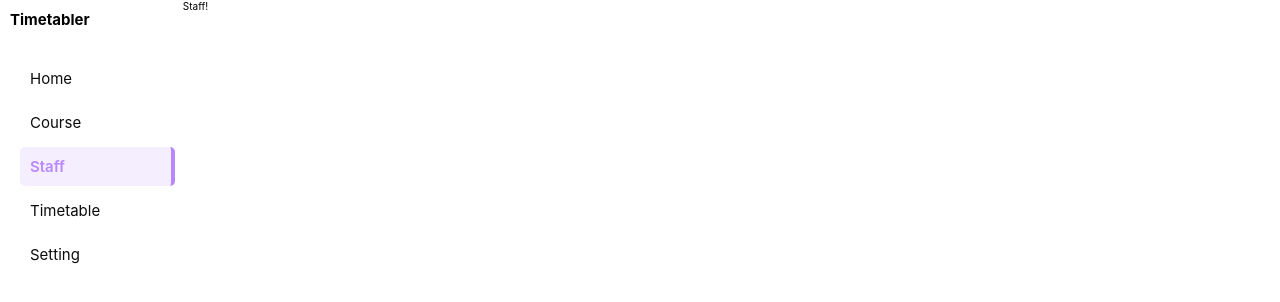
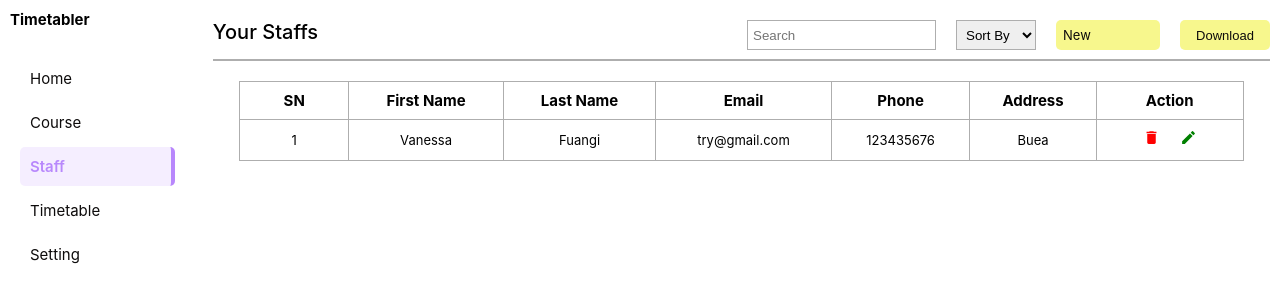
Before and after one commit to Fuangi/timetable-generator, a React (Create React App) app: page /staff/new in a window 1280 px wide. Shown: the top 302 px of the page. Built offline with nearby package versions, Linux system fonts and the light colour scheme.

Commit message:
Made a reusable page header component in a utility folder

```diff
--- a/src/components/course/CourseHeader.jsx
+++ /dev/null
@@ -1,23 +0,0 @@
-import { Link } from "react-router-dom";
-
-function CourseHeader() {
-  return (
-    <div className="course-header">
-      <h2>Your Courses</h2>
-      <div className="course-header-actions">
-        <input type="search" placeholder="Search" />
-        <select name="sort" id="sort">
-          <option value="">Sort by</option>
-          <option value="">Name</option>
-          <option value="">Level by</option>
-          <option value="">Specialty</option>
-          <option value="">Semester</option>
-        </select>
-        <Link to="/course/new">New</Link>
-        <button>Download</button>
-      </div>
-    </div>
-  );
-}
-
-export default CourseHeader;
--- a/src/components/staff/StaffTable.jsx
+++ b/src/components/staff/StaffTable.jsx
@@ -1,3 +1,5 @@
+import { MdDelete, MdEdit } from "react-icons/md";
+
 function StaffTable() {
   return (
     <table className="course-table">
@@ -20,34 +22,14 @@ function StaffTable() {
           <td>try@gmail.com</td>
           <td>123435676</td>
           <td>Buea</td>
-          <td>Delete, update</td>
-        </tr>
-        <tr>
-          <td>1</td>
-          <td>Vanessa</td>
-          <td>Fuangi</td>
-          <td>try@gmail.com</td>
-          <td>123435676</td>
-          <td>Buea</td>
-          <td>Delete, update</td>
-        </tr>
-        <tr>
-          <td>1</td>
-          <td>Vanessa</td>
-          <td>Fuangi</td>
-          <td>try@gmail.com</td>
-          <td>123435676</td>
-          <td>Buea</td>
-          <td>Delete, update</td>
-        </tr>
-        <tr>
-          <td>1</td>
-          <td>Vanessa</td>
-          <td>Fuangi</td>
-          <td>try@gmail.com</td>
-          <td>123435676</td>
-          <td>Buea</td>
-          <td>Delete, update</td>
+          <td>
+            <button className="delete">
+              <MdDelete />
+            </button>
+            <button className="update">
+              <MdEdit />
+            </button>
+          </td>
         </tr>
       </tbody>
     </table>
--- /dev/null
+++ b/src/components/utils/PageHeader.jsx
@@ -0,0 +1,22 @@
+import { Link } from "react-router-dom";
+
+function PageHeader({ pageName, sortBy }) {
+  return (
+    <div className="page-header">
+      <h2>Your {pageName}</h2>
+      <div className="page-header-actions">
+        <input type="search" placeholder="Search" />
+        <select name="sort" id="sort">
+          <option value="">Sort By</option>
+          {sortBy.map((val) => (
+            <option value={val}>{val}</option>
+          ))}
+        </select>
+        <Link to="/staff/new">New</Link>
+        <button>Download</button>
+      </div>
+    </div>
+  );
+}
+
+export default PageHeader;
--- a/src/routes/staff.routes.js
+++ b/src/routes/staff.routes.js
@@ -1,11 +1,13 @@
 import { Route, Routes } from "react-router-dom";
 import { Staff } from "../screens";
+import StaffTable from "../components/staff/StaffTable";
 
 function StaffRouter() {
   return (
     <Routes>
       <Route path="/staff" element={<Staff />}>
-        <Route path="new" element={<p>New Staff</p>} />
+        <Route index element={<StaffTable />} />
+        <Route path="new" element={<StaffTable />} />
         <Route path="view/:id" element={<p>View Staff</p>} />
         <Route path="update/:id" element={<p>Update Staff</p>} />
         <Route path="delete/:id" element={<p>Delete Staff</p>} />
--- a/src/sass/course.scss
+++ b/src/sass/course.scss
@@ -1,42 +1,4 @@
 @use "./variables" as *;
-
-// THE COURSE HEADER
-.course-header {
-  display: flex;
-  justify-content: space-between;
-  border-bottom: 2px solid $color-grey;
-  padding-bottom: 0.9rem;
-
-  & h2 {
-    font-weight: 500;
-    font-size: 2rem;
-  }
-
-  &-actions {
-    display: flex;
-    gap: 2rem;
-
-    & button,
-    & a {
-      border: none;
-      outline: none;
-      background-color: $color-secondary;
-      color: $color-black;
-      padding: 0.7rem;
-      border-radius: 0.5rem;
-      width: 9rem;
-      font-size: 1.3rem;
-      text-decoration: none;
-    }
-
-    & input,
-    & select {
-      outline: none;
-      border: 1px solid $color-grey;
-      padding: 0.5rem;
-    }
-  }
-}
 
 // THE COURSE BODY
 .course {
@@ -129,7 +91,7 @@
       border: 1px solid $color-grey;
       outline: none;
       height: 3rem;
-      width: 30rem;
+      width: 40rem;
       padding-left: 0.5rem;
     }
 
--- a/src/sass/main.scss
+++ b/src/sass/main.scss
@@ -3,6 +3,7 @@
 @forward "./course.scss";
 @forward "./setting.scss";
 @forward "./staff.scss";
+@forward "./utls.scss";
 
 html {
   font-size: 62.5%;
--- /dev/null
+++ b/src/sass/utls.scss
@@ -0,0 +1,39 @@
+@use "./variables" as *;
+
+// THE COURSE HEADER
+.page-header {
+  display: flex;
+  justify-content: space-between;
+  border-bottom: 2px solid $color-grey;
+  padding-bottom: 0.9rem;
+
+  & h2 {
+    font-weight: 500;
+    font-size: 2rem;
+  }
+
+  &-actions {
+    display: flex;
+    gap: 2rem;
+
+    & button,
+    & a {
+      border: none;
+      outline: none;
+      background-color: $color-secondary;
+      color: $color-black;
+      padding: 0.7rem;
+      border-radius: 0.5rem;
+      width: 9rem;
+      font-size: 1.3rem;
+      text-decoration: none;
+    }
+
+    & input,
+    & select {
+      outline: none;
+      border: 1px solid $color-grey;
+      padding: 0.5rem;
+    }
+  }
+}
--- a/src/screens/Course.jsx
+++ b/src/screens/Course.jsx
@@ -1,13 +1,16 @@
 import { Outlet } from "react-router-dom";
-import CourseHeader from "../components/course/CourseHeader";
 // import CourseTable from "../components/course/CourseTable";
 import DashLayout from "../components/dashboard/DashLayout";
+import PageHeader from "../components/utils/PageHeader";
 
 function Course() {
   return (
     <DashLayout>
       <div className="course">
-        <CourseHeader />
+        <PageHeader
+          pageName="Courses"
+          sortBy={["name", "level", "specialty", "semester"]}
+        />
 
         <div className="course-body">
           <Outlet />
--- a/src/screens/Staff.jsx
+++ b/src/screens/Staff.jsx
@@ -1,7 +1,22 @@
+import { Outlet } from "react-router-dom";
 import DashLayout from "../components/dashboard/DashLayout";
+import PageHeader from "../components/utils/PageHeader";
 
 function Staff() {
-  return <DashLayout>Staff!</DashLayout>;
+  return (
+    <DashLayout>
+      <div className="course">
+        <PageHeader
+          pageName="Staffs"
+          sortBy={["first", "last", "email", "address"]}
+        />
+
+        <div className="course-body">
+          <Outlet />
+        </div>
+      </div>
+    </DashLayout>
+  );
 }
 
 export default Staff;
```
